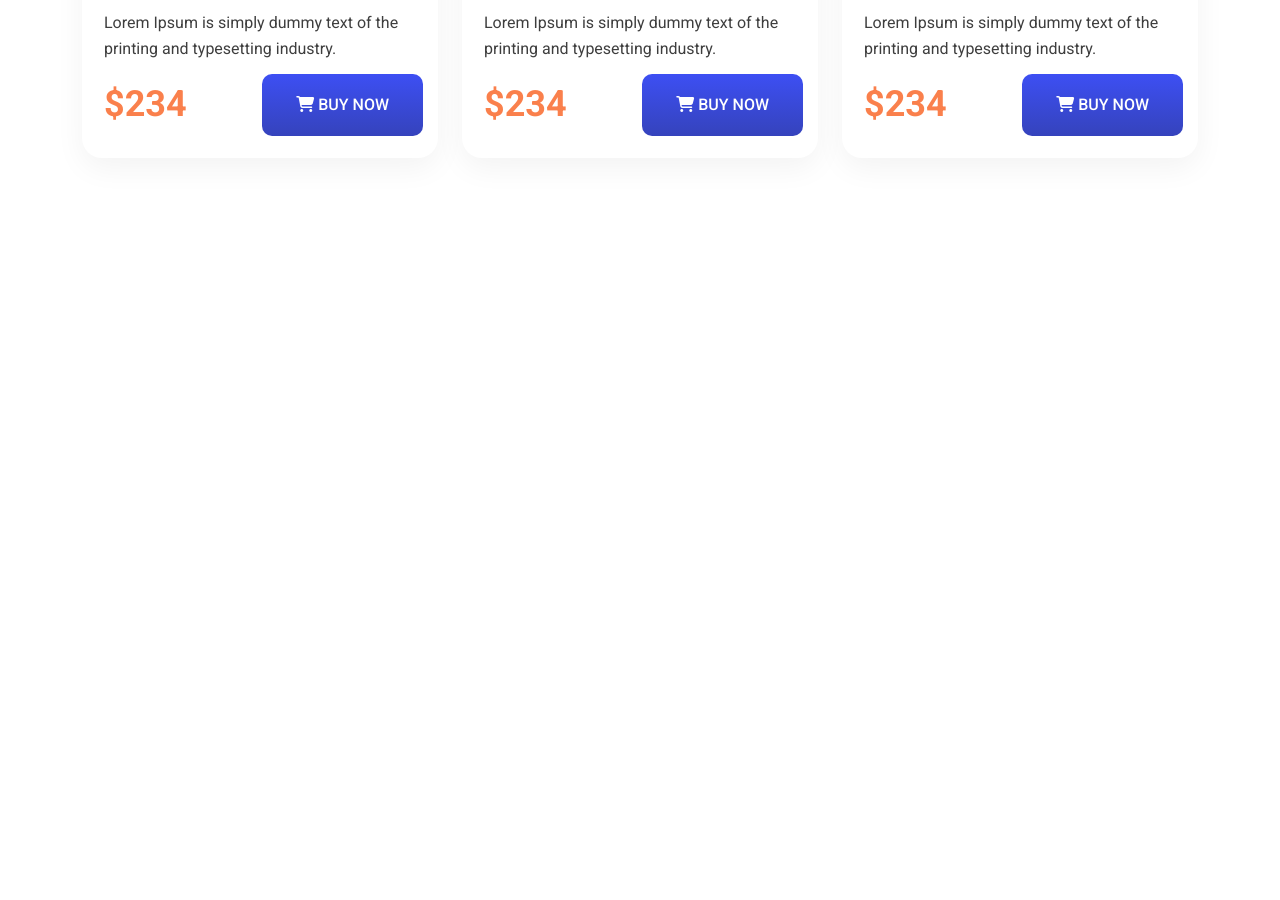
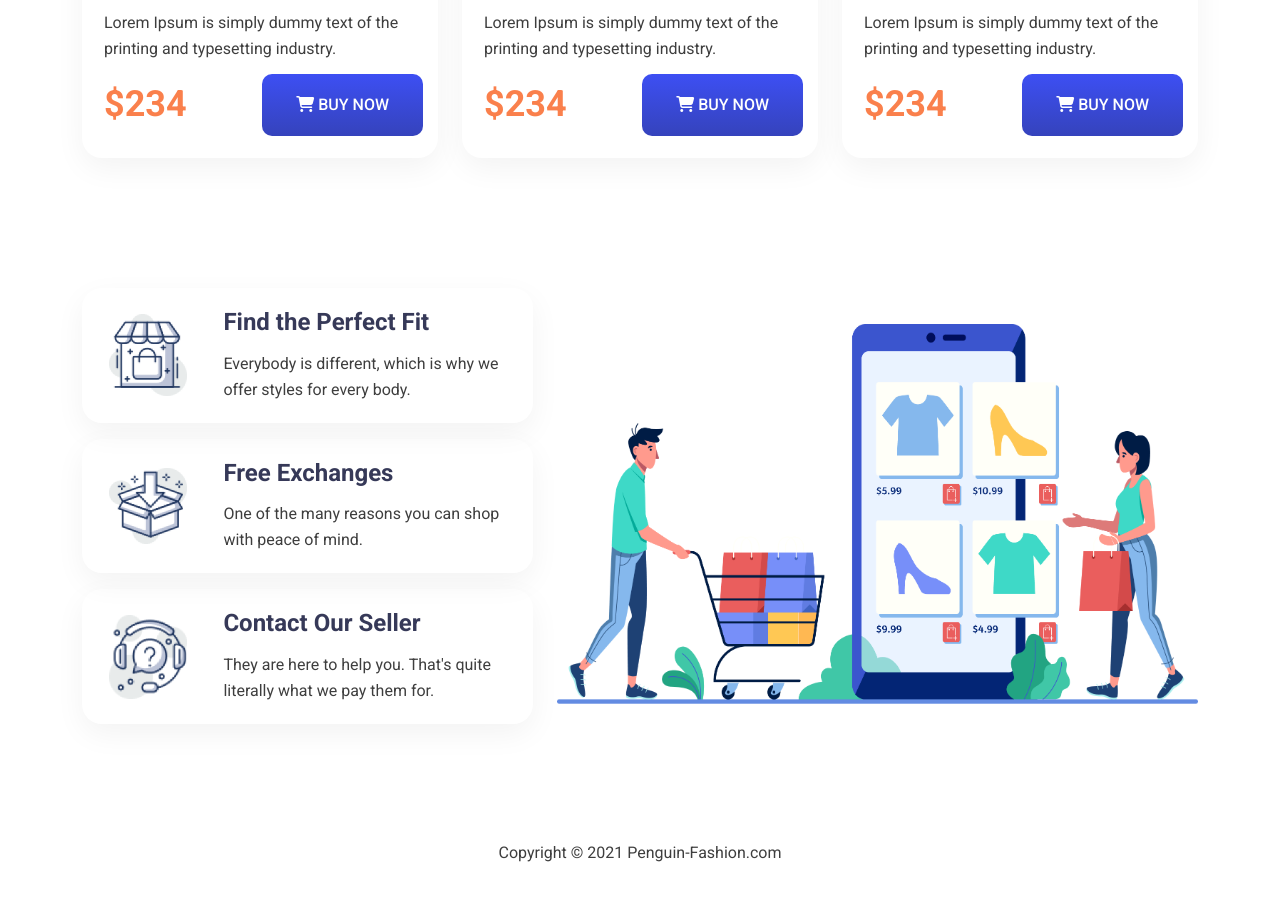
Before and after one commit to mariyapoly/nike-bootstrap, a plain HTML site: page index.html in a window 1280 px wide. Shown: the part 2026-2926 px from the top of the page. Before the commit the page ends 2314 px from the top, so only its background shows below. Drawn offline with nearby package versions, Linux system fonts and the light colour scheme.

Commit message:
feature-area and footer added

```diff
--- a/css/style.css
+++ b/css/style.css
@@ -133,3 +133,37 @@ header {
 .formal-shoes {
     padding-bottom: 130px;
 }
+/* ---------
+    feature-area css
+--------- */
+.feature-area {
+    padding-bottom: 100px;
+}
+.feature-img {
+    width: 20%;
+}
+.feature-img img {
+    width: 78px;
+}
+.feature-item {
+    padding: 20px 27px;
+    box-shadow: 0px 10px 30px rgba(0, 0, 0, 0.05);
+    border-radius: 20px;
+    margin-bottom: 16px;
+}
+.feature-text {
+    padding-left: 35px;
+    width: 80%;
+}
+.feature-text h3 {
+    font-size: 24px;
+    font-weight: 700;
+    color: #363958;
+    margin-bottom: 14px;
+}
+/* ---------
+    footer css
+--------- */
+footer {
+    padding-bottom: 50px;
+}
--- a/index.html
+++ b/index.html
@@ -266,9 +266,56 @@
             </div>
         </section>
         <!-- formal-shoes end -->
+        <!-- features start -->
+        <section class="feature-area">
+            <div class="container">
+                <div class="row align-items-center">
+                    <div class="col-lg-5">
+                        <div class="feature-wrapper">
+                            <div class="feature-item d-flex align-items-center">
+                                <div class="feature-img">
+                                    <img src="images/icons/image 12.png" alt="image 12">
+                                </div>
+                                <div class="feature-text">
+                                    <h3>Find the Perfect Fit</h3>
+                                    <p>Everybody is different, which is why we
+                                        offer styles for every body.</p>
+                                </div>
+                            </div>
+                            <div class="feature-item d-flex align-items-center">
+                                <div class="feature-img">
+                                    <img src="images/icons/image 13.png" alt="image 13">
+                                </div>
+                                <div class="feature-text">
+                                    <h3>Free Exchanges</h3>
+                                    <p>One of the many reasons you can shop
+                                        with peace of mind.</p>
+                                </div>
+                            </div>
+                            <div class="feature-item d-flex align-items-center">
+                                <div class="feature-img">
+                                    <img src="images/icons/image 14.png" alt="image 14">
+                                </div>
+                                <div class="feature-text">
+                                    <h3>Contact Our Seller</h3>
+                                    <p>They are here to help you. That's quite
+                                        literally what we pay them for.</p>
+                                </div>
+                            </div>
+                        </div>
+                    </div>
+                    <div class="col-lg-7">
+                        <div class="feature-left-img">
+                            <img src="images/icons/XMLID 1.png" alt="XMLID 1">
+                        </div>
+                    </div>
+                </div>
+            </div>
+        </section>
+        <!-- features end -->
     </main>
     <footer>
-
+        <p class="text-center">Copyright &copy; 2021 Penguin-Fashion.com</p>
     </footer>
 
     <!-- fontawesome script -->
```
